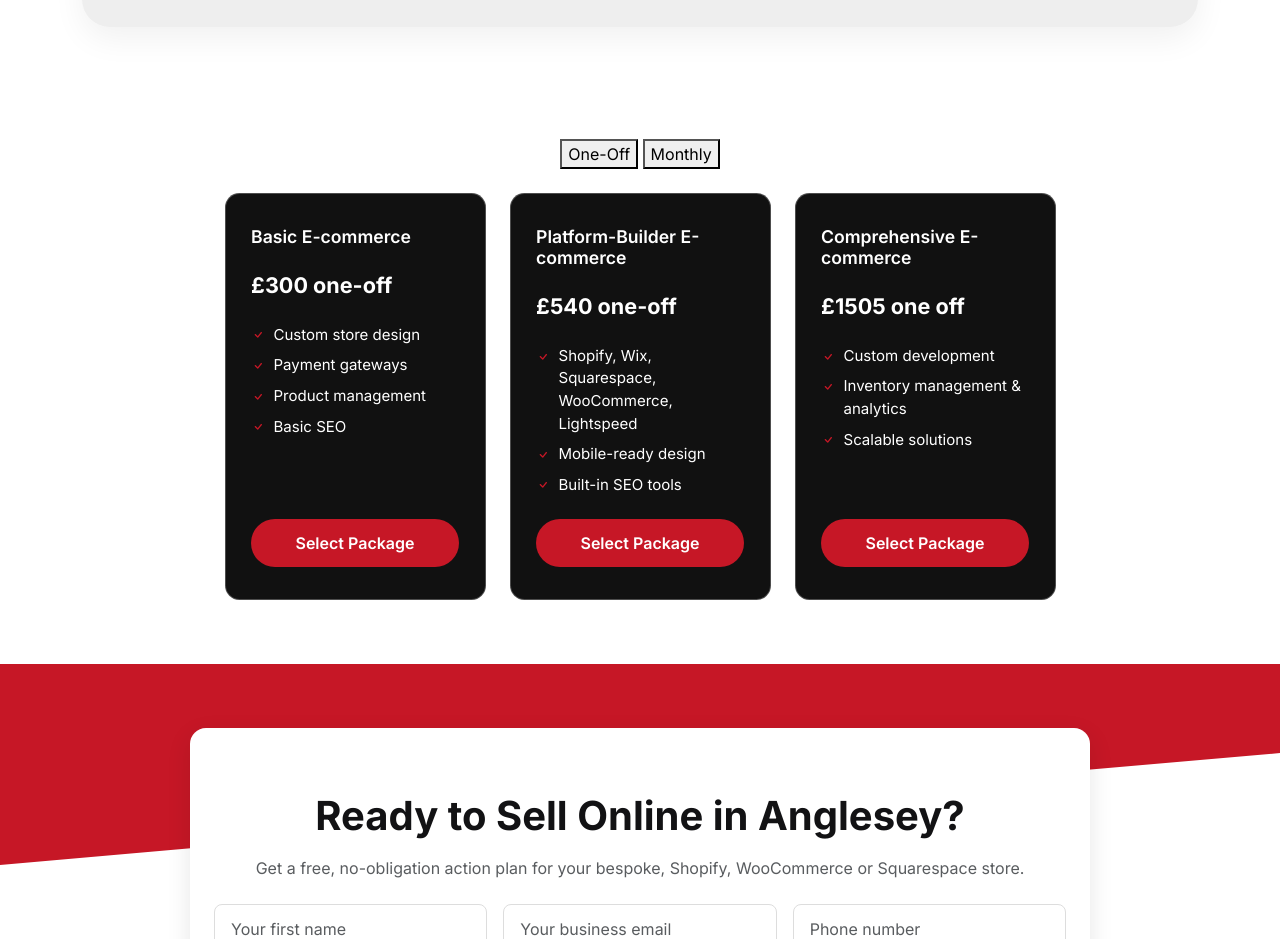
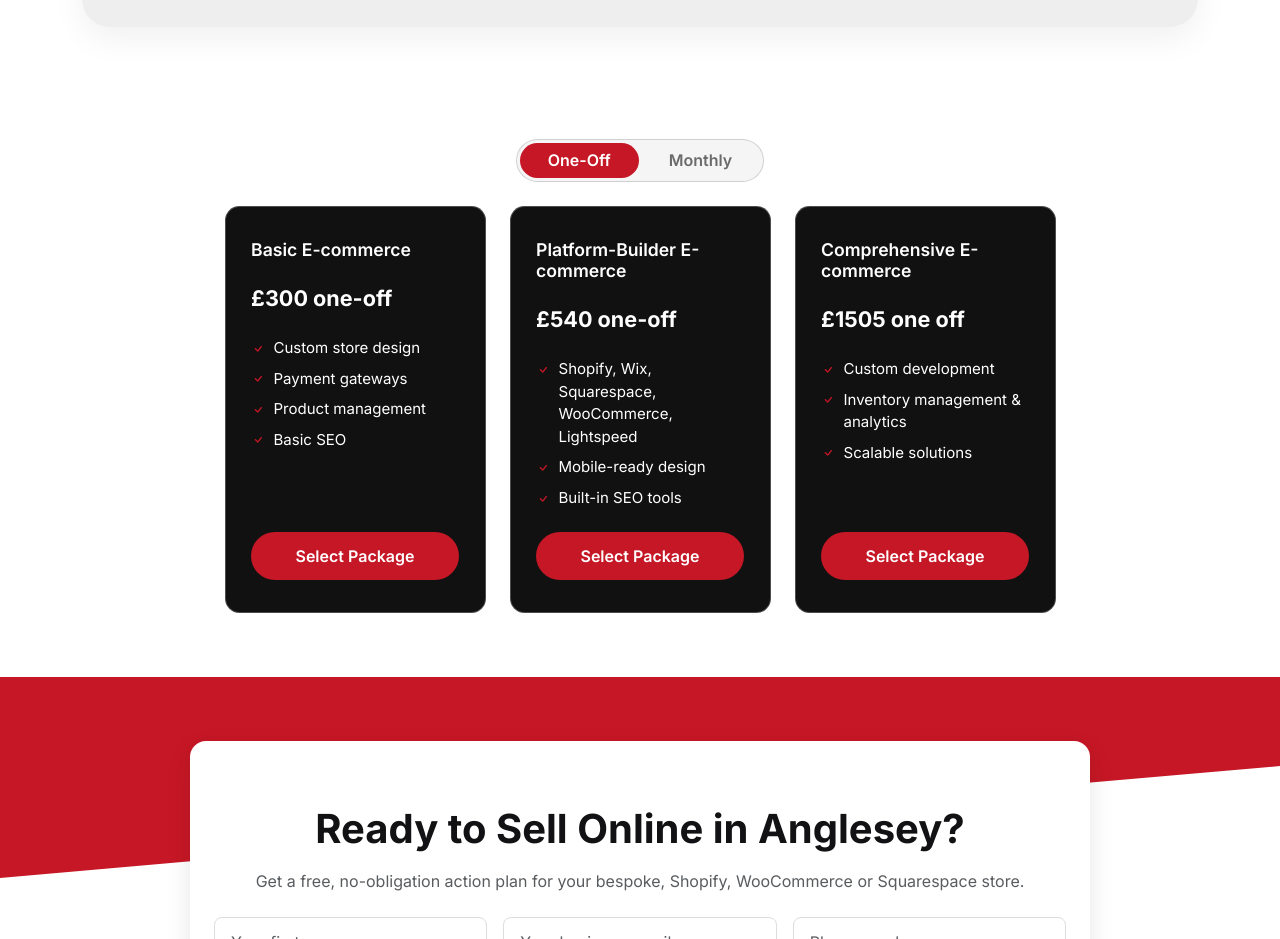
Before and after one commit to CleanDesignUK/web-design-anglesey, a plain HTML site: page ecommerce.html in a window 1280 px wide. Shown: the part 1260-2199 px from the top of the page. Drawn offline with nearby package versions, Linux system fonts and the light colour scheme; some packages are replaced by stand-ins of ours; a script that the page names is missing.

Commit message:
toggle final fix

```diff
--- a/ecommerce.html
+++ b/ecommerce.html
@@ -337,11 +337,12 @@
     <!-- PRICING SWITCHER -->
     <section id="site-packages" class="py-8">
       <div class="container">
+<!-- centre helper (keep) -->
 <div class="toggle-holder d-flex justify-content-center pb-4">
-          <div id="priceToggle" class="price-toggle one-off on-light mx-auto">
-            <span class="pt-indicator"></span>
-            <button type="button" class="pt-btn" data-plan="one-off">One-Off</button>
-            <button type="button" class="pt-btn" data-plan="monthly">Monthly</button>
+  <!-- NEW: reference-style toggle -->
+  <div id="priceToggle" class="pricing-toggle">
+    <button class="toggle-btn active" data-mode="oneoff">One-Off</button>
+    <button class="toggle-btn" data-mode="monthly">Monthly</button>
   </div>
 </div>
 
@@ -574,25 +575,41 @@
     }
   </script>
 
+
 <script>
 document.addEventListener('DOMContentLoaded', () => {
-      const toggle  = document.getElementById('priceToggle');
-      const buttons = toggle.querySelectorAll('.pt-btn');
-      const cards   = document.querySelectorAll('.pkg-card');
+  const toggle = document.getElementById('priceToggle');
+  if (!toggle) return;
 
-      function updateUI(plan){
-        toggle.classList.remove('one-off','monthly');
-        toggle.classList.add(plan);
+  const cards = document.querySelectorAll('.pkg-card');
+
+  function setMode(mode) {
+    // visual active state (like the reference site)
+    toggle.querySelectorAll('.toggle-btn').forEach(b =>
+      b.classList.toggle('active', b.dataset.mode === mode)
+    );
+
+    // update prices (uses your data attributes)
+    const monthly = mode === 'monthly';
     cards.forEach(card => {
       const priceEl  = card.querySelector('.pkg-price');
-          const newPrice = plan === 'monthly' ? card.dataset.priceMonth : card.dataset.priceOnce;
-          priceEl.innerHTML = newPrice;
+      const newPrice = monthly ? card.dataset.priceMonth : card.dataset.priceOnce;
+      if (priceEl) priceEl.innerHTML = newPrice || '';
     });
   }
-      updateUI('one-off');
-      buttons.forEach(btn => btn.addEventListener('click', () => updateUI(btn.dataset.plan)));
+
+  // init to one-off (matches reference)
+  setMode('oneoff');
+
+  // robust delegation (works on all phones)
+  toggle.addEventListener('click', (e) => {
+    const btn = e.target.closest('.toggle-btn');
+    if (!btn) return;
+    setMode(btn.dataset.mode);
+  });
 });
 </script>
+
   <script src="cookie.js"></script>
 <!-- validation + submission script; place just before </body> -->
 <script>
```
Also changed, not shown: branding.html (+31 -14 lines), digital-marketing.html (+32 -15 lines). Lines whose indentation alone changed are shown as unchanged.
